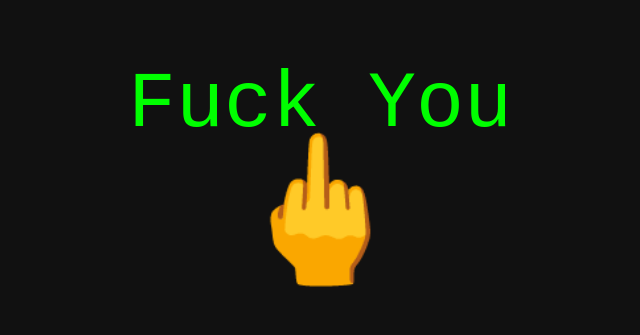
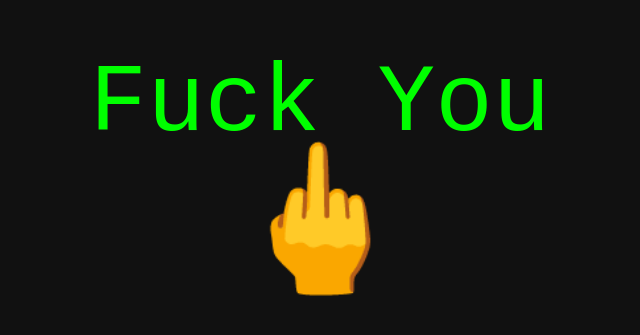
Before and after one commit to lmsfirebase/business-card, a plain HTML site: page index.html in a window 1280 px wide. Shown: the part 231-566 px from the top of the page, without its empty margins (320-960 px from the left). Drawn offline with Linux system fonts and the light colour scheme.

Commit message:
Update index.html

```diff
--- a/index.html
+++ b/index.html
@@ -13,8 +13,14 @@ body {
   text-align: center;
 }
 
+/* Initial text */
 #msg {
-  font-size: 10vh;
+  font-size: 4vh;
+}
+
+/* Final message */
+.final-text {
+  font-size: 12vh;
   line-height: 1.1;
 }
 
@@ -31,7 +37,7 @@ body {
 <script>
 setTimeout(() => {
   document.getElementById('msg').innerHTML =
-    'Fuck You<br><div id="emoji">🖕</div>';
+    '<div class="final-text">Fuck You</div><div id="emoji">🖕</div>';
 }, 2000);
 </script>
 
```
